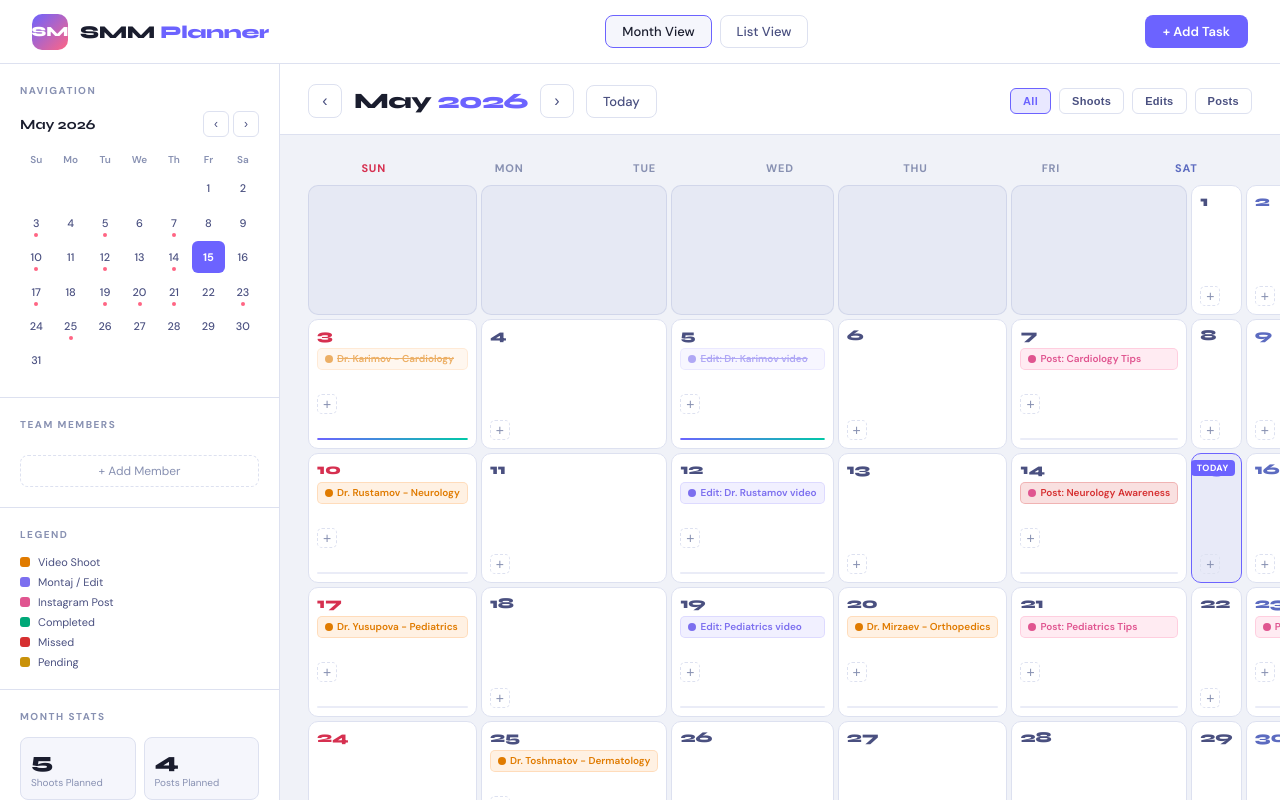
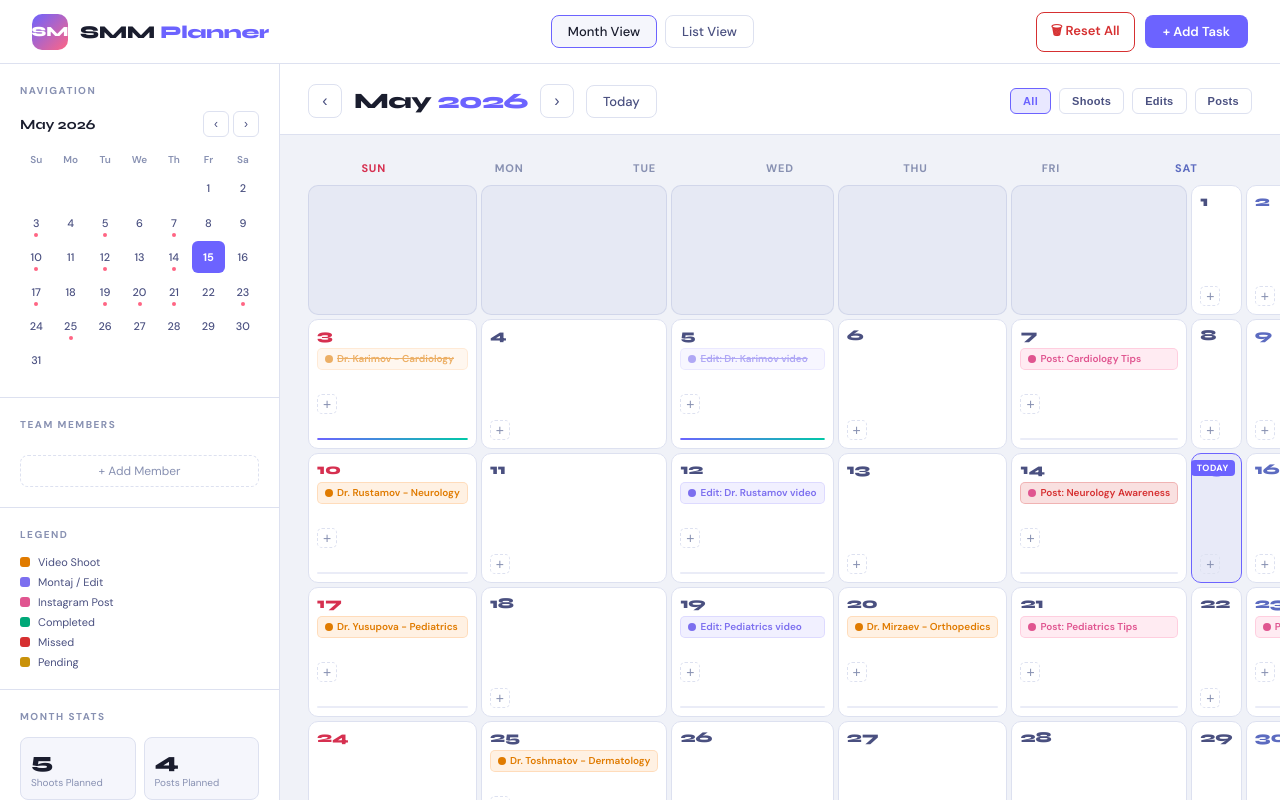
Before and after one commit to AbdurashidovUz/smm_management, a plain HTML site: page index.html in a window 1280 px wide. Drawn offline with Linux system fonts and the light colour scheme.

Commit message:
feat: add Reset All button to clear localStorage tasks and members

```diff
--- a/index.html
+++ b/index.html
@@ -1306,6 +1306,7 @@
       <button class="nav-btn" id="viewListBtn" onclick="switchView('list')">List View</button>
     </nav>
     <div class="header-actions">
+      <button onclick="clearAllData()" style="padding:8px 14px;border-radius:8px;border:1px solid var(--missed);background:transparent;color:var(--missed);font-family:'DM Sans',sans-serif;font-size:13px;font-weight:600;cursor:pointer;transition:all 0.2s;" onmouseover="this.style.background='rgba(214,48,49,0.1)'" onmouseout="this.style.background='transparent'">🗑 Reset All</button>
       <button class="btn-primary" onclick="openAddModal()">+ Add Task</button>
     </div>
   </header>
@@ -1607,6 +1608,14 @@
     let tasks = JSON.parse(localStorage.getItem('smmTasks') || '[]');
     let videographers = JSON.parse(localStorage.getItem('smmVGs') || '[]');
 
+    function clearAllData() {
+      if (confirm('⚠️ This will permanently delete ALL tasks and team members. Are you sure?')) {
+        localStorage.removeItem('smmTasks');
+        localStorage.removeItem('smmVGs');
+        location.reload();
+      }
+    }
+
     function saveData() {
       localStorage.setItem('smmTasks', JSON.stringify(tasks));
       localStorage.setItem('smmVGs', JSON.stringify(videographers));
```
